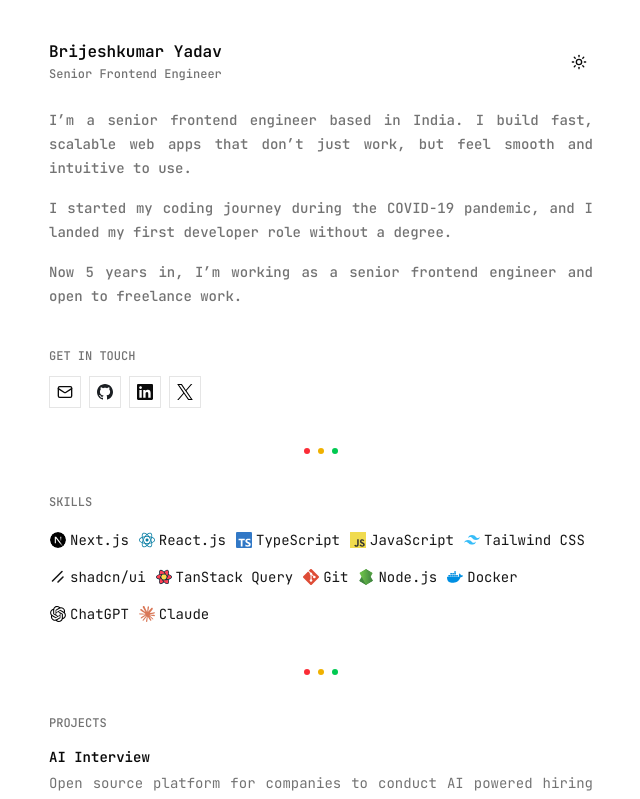
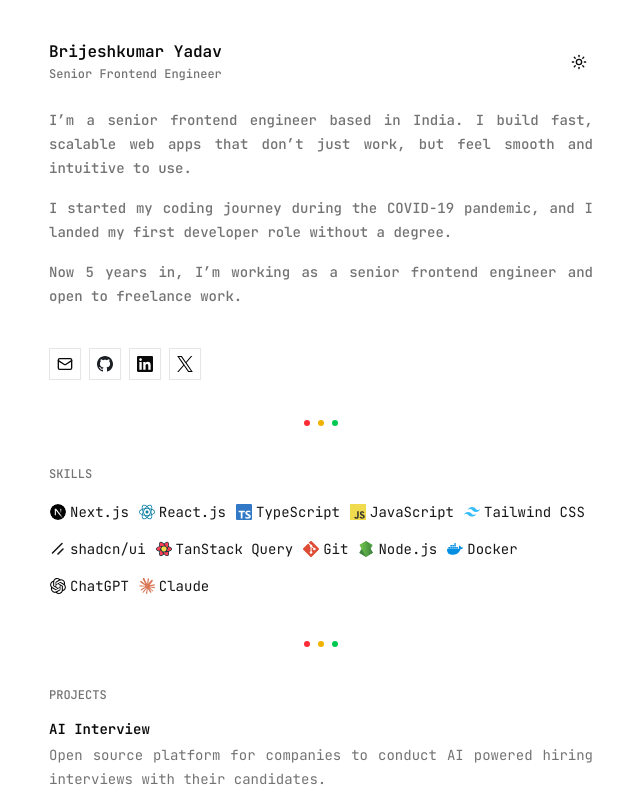
Before and after one commit to brijeshmarch16/portfolio, a Next.js app: page / in a window 1280 px wide. Shown: the top 799 px of the page, without its empty margins (319-959 px from the left). Built offline with nearby package versions, Linux system fonts and the light colour scheme.

Commit message:
fix(intro-section): refine layout and remove redundant elements in IntroSection

```diff
--- a/src/components/home/intro-section.tsx
+++ b/src/components/home/intro-section.tsx
@@ -40,15 +40,9 @@
       <div className="flex flex-col gap-4 text-muted-foreground">
         <p className="text-justify text-sm/6 font-medium">{profile.bio}</p>
         <p className="text-justify text-sm/6 font-medium">{profile.journey}</p>
-        <p className="text-justify text-sm/6 font-medium">
-          {profile.closing}
-        </p>
+        <p className="text-justify text-sm/6 font-medium">{profile.closing}</p>
       </div>
 
-      <div className="flex flex-col gap-3">
-        <p className="text-xs/4 font-medium text-muted-foreground uppercase">
-          Get in touch
-        </p>
       <div className="flex gap-2">
         {social.map((item) => (
           <Button key={item.label} asChild variant="outline" size="icon">
@@ -63,7 +57,6 @@
           </Button>
         ))}
       </div>
-      </div>
     </section>
   )
 }
```
Lines whose indentation alone changed are shown as unchanged.
